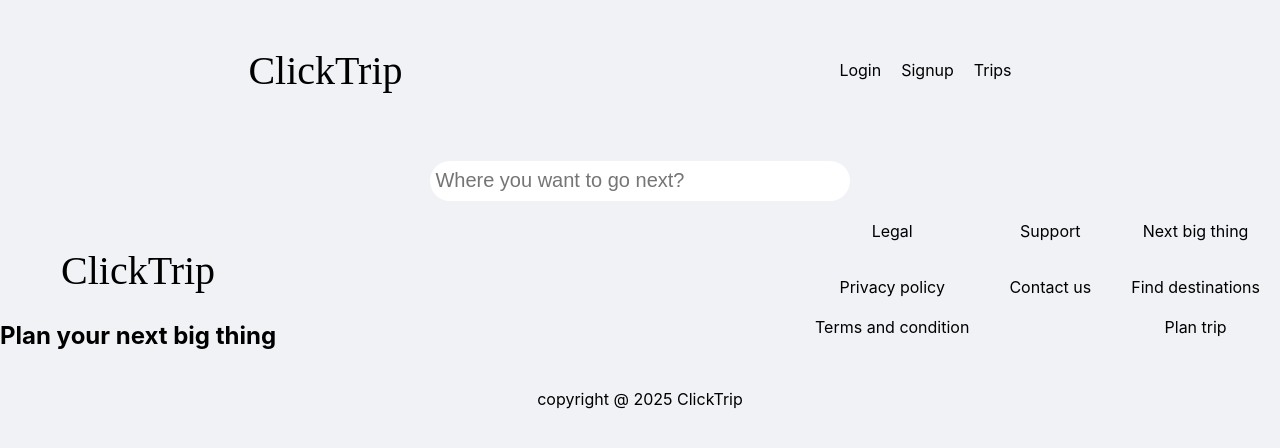
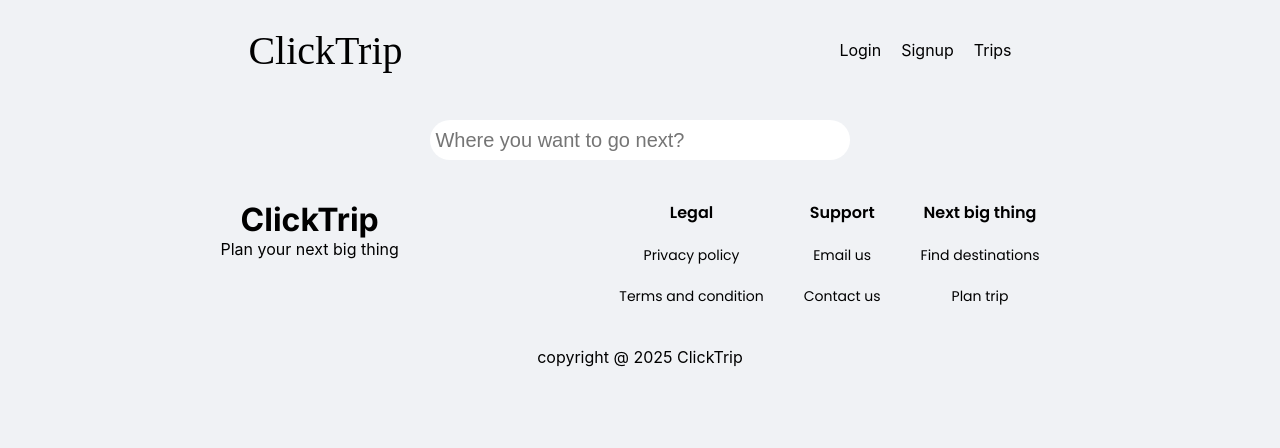
Before and after one commit to Prajapati-santosh/ClickTrip, a React (Create React App) app in the folder Developement/Front-end/click-trip/: page / in a window 1280 px wide. Shown: the top 448 px of the page. Built offline with nearby package versions, Linux system fonts and the light colour scheme; no server answers.

Commit message:
Footer-final-commit

```diff
--- a/Developement/Front-end/click-trip/public/index.html
+++ b/Developement/Front-end/click-trip/public/index.html
@@ -1,31 +1,29 @@
 <!DOCTYPE html>
 <html lang="en">
+
 <head>
   <meta charset="utf-8" />
   <link rel="icon" href="%PUBLIC_URL%/favicon.ico" />
   <meta name="viewport" content="width=device-width, initial-scale=1" />
   <meta name="theme-color" content="#000000" />
-    <meta
-      name="description"
-      content="Web site created using create-react-app"
-    />
+  <meta name="description" content="Web site created using create-react-app" />
   <link rel="apple-touch-icon" href="%PUBLIC_URL%/logo192.png" />
   <!--
       manifest.json provides metadata used when your web app is installed on a
       user's mobile device or desktop. See https://developers.google.com/web/fundamentals/web-app-manifest/
     -->
   <link rel="manifest" href="%PUBLIC_URL%/manifest.json" />
-    <!--
-      Notice the use of %PUBLIC_URL% in the tags above.
-      It will be replaced with the URL of the `public` folder during the build.
-      Only files inside the `public` folder can be referenced from the HTML.
+  <link rel="preconnect" href="https://fonts.googleapis.com">
+  <link rel="preconnect" href="https://fonts.gstatic.com" crossorigin>
+  <link
+    href="https://fonts.googleapis.com/css2?family=Poppins:ital,wght@0,100;0,200;0,300;0,400;0,500;0,600;0,700;0,800;0,900;1,100;1,200;1,300;1,400;1,500;1,600;1,700;1,800;1,900&display=swap"
+    rel="stylesheet">
+  <link rel="preconnect" href="https://fonts.googleapis.com">
+<link rel="preconnect" href="https://fonts.gstatic.com" crossorigin>
+<link href="https://fonts.googleapis.com/css2?family=Inter:ital,opsz,wght@0,14..32,100..900;1,14..32,100..900&display=swap" rel="stylesheet">
+  <title>ClickTrip</title>
+</head>
 
-      Unlike "/favicon.ico" or "favicon.ico", "%PUBLIC_URL%/favicon.ico" will
-      work correctly both with client-side routing and a non-root public URL.
-      Learn how to configure a non-root public URL by running `npm run build`.
-    -->
-    <title>React App</title>
-  </head>
 <body>
   <noscript>You need to enable JavaScript to run this app.</noscript>
   <div id="root"></div>
@@ -40,4 +38,5 @@
       To create a production bundle, use `npm run build` or `yarn build`.
     -->
 </body>
+
 </html>
--- a/Developement/Front-end/click-trip/src/components/Footer/Footer.css
+++ b/Developement/Front-end/click-trip/src/components/Footer/Footer.css
@@ -5,7 +5,8 @@
 .footer-main{
     display: flex;
     flex-direction: row;
-    justify-content: space-between;
+    padding: 20px;
+    justify-content: space-evenly;
 }
 .footer-container{
     display: flex;
@@ -14,4 +15,16 @@
 .footer-ul{
     display: flex;
     flex-direction: column;
+    font-family: poppins;
+    font-size: 14px;
 }
+.footer-ul-heading{
+    font-family:poppins;
+    font-weight: 600;
+}
+.footer-logo h1{
+    font-family: Inter;
+}
+.footer-logo h4{
+    font-weight: 400;
+}
--- a/Developement/Front-end/click-trip/src/components/Footer/Footer.jsx
+++ b/Developement/Front-end/click-trip/src/components/Footer/Footer.jsx
@@ -4,30 +4,40 @@
 
 
 export default function Footer() {
+    const year=new Date().getFullYear()
     return <div className='footer'>
         <div className='footer-main'>
             <div className='footer-logo'>
-                <h1 className='logo'>ClickTrip</h1>
-                <h2>Plan your next big thing</h2>
+                <h1>ClickTrip</h1>
+                <h4>Plan your next big thing</h4>
             </div>
             <div className='footer-container'>
                 <div className='legal'>
-                    Legal
+                    <div className='footer-ul-heading'>
+                        Legal
+                    </div>
                     <ul className='footer-ul'>
                         <li>Privacy policy</li>
                         <li>Terms and condition</li>
                     </ul>
                 </div>
                 <div className='support'>
-                    Support
+                    <div className='footer-ul-heading'>
+                        Support
+                    </div>
                     <ul className='footer-ul'>
+                        <li>
+                            Email us
+                        </li>
                         <li>
                             Contact us
                         </li>
                     </ul>
                 </div>
                 <div className='Iternaries'>
-                    Next big thing
+                    <div className='footer-ul-heading'>
+                        Next big thing
+                    </div>
                     <ul className='footer-ul'>
                         <li>Find destinations</li>
                         <li>Plan trip</li>
@@ -36,7 +46,7 @@
             </div>
         </div>
         <div className='footer-copyright'>
-            <p>copyright @ 2025 ClickTrip</p>
+            <p>copyright @ {year} ClickTrip</p>
         </div>
     </div>
 }
--- a/Developement/Front-end/click-trip/src/index.css
+++ b/Developement/Front-end/click-trip/src/index.css
@@ -11,3 +11,7 @@
   font-family: source-code-pro, Menlo, Monaco, Consolas, 'Courier New',
     monospace;
 }
+*{
+  padding: 0;
+  margin: 0;
+}
```
Lines whose indentation alone changed are shown as unchanged.
